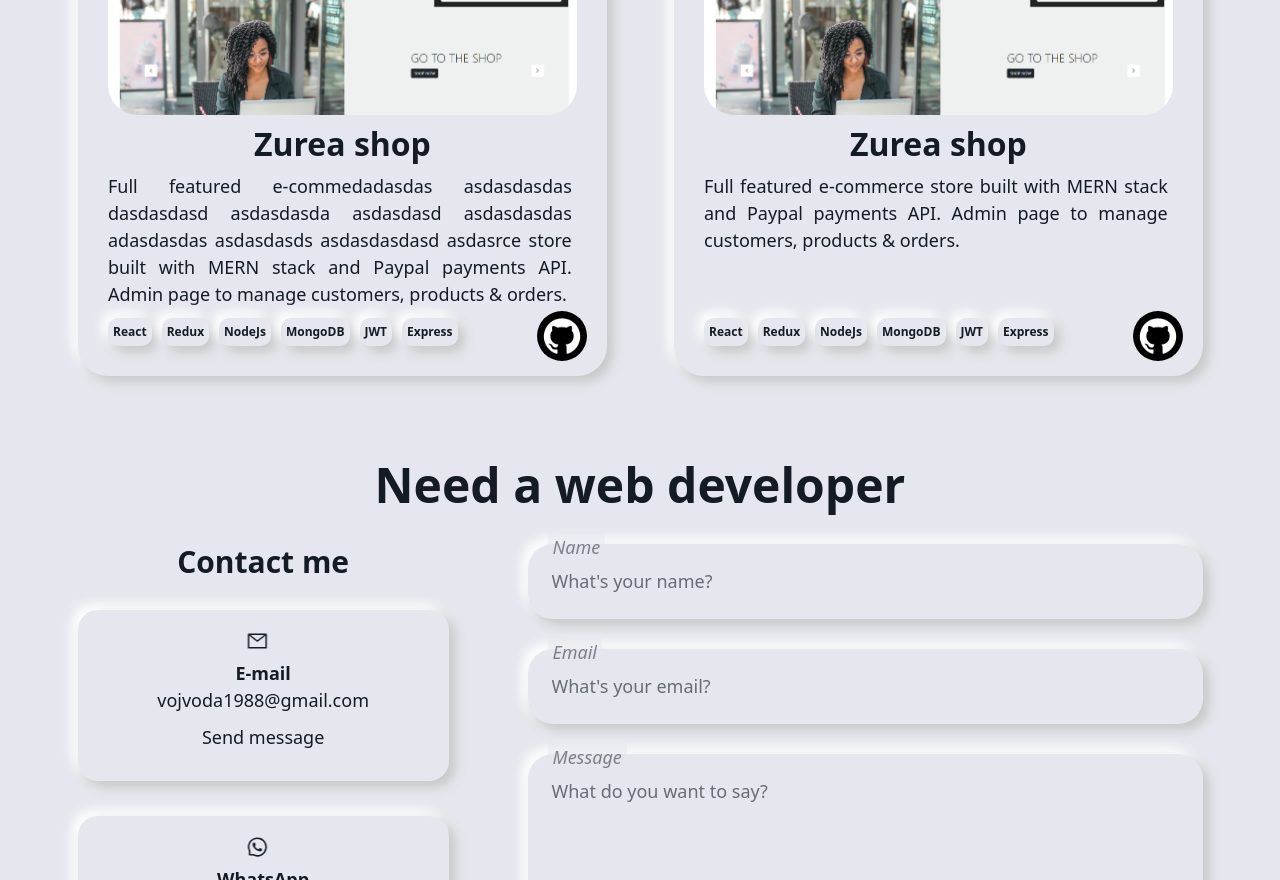
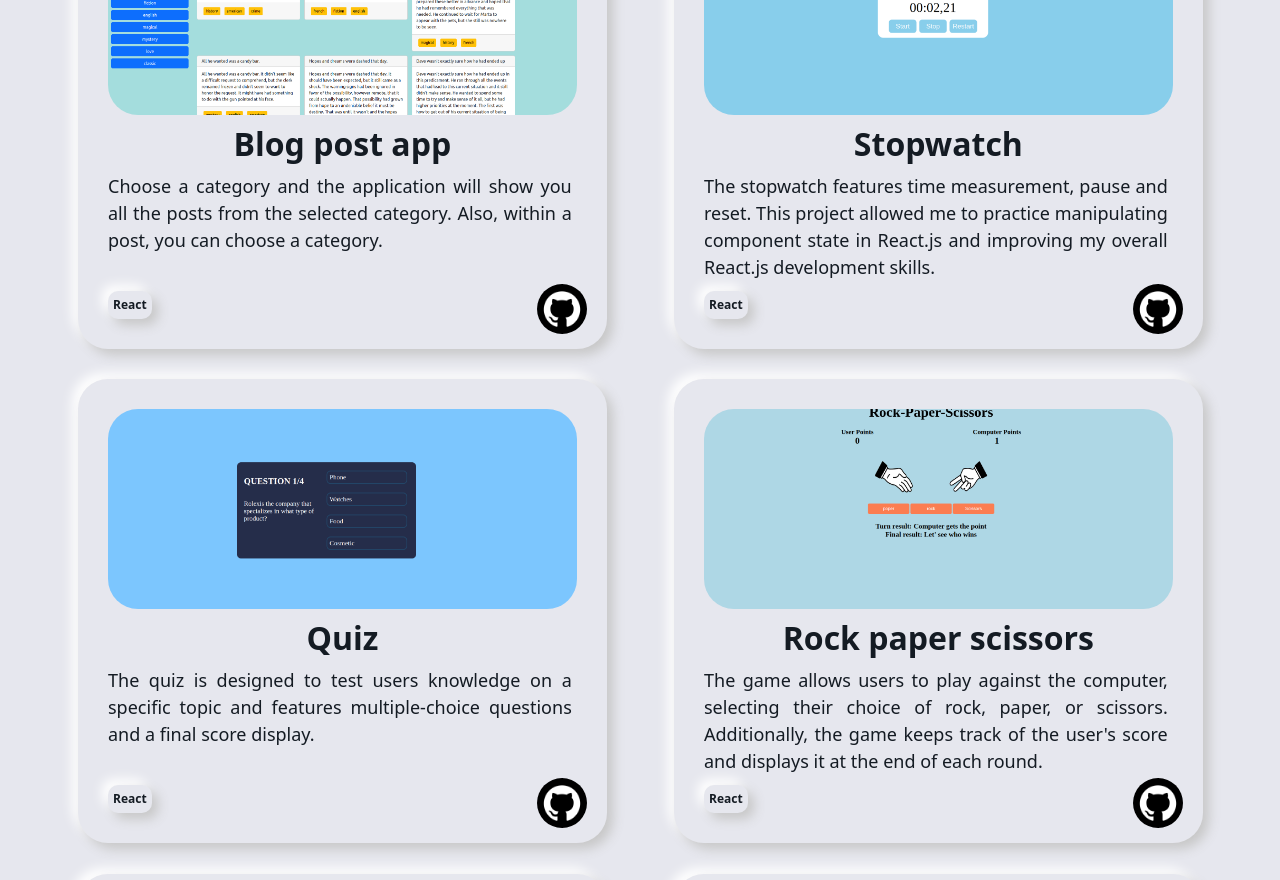
Before and after one commit to MiIos1988/Portfolio-react, a React (Create React App) app: page / in a window 1280 px wide. Shown: the part 1920-2800 px from the top of the page. Built offline with nearby package versions, Linux system fonts and the light colour scheme.

Commit message:
Add description in data.js

```diff
--- a/src/constants/data.js
+++ b/src/constants/data.js
@@ -1,4 +1,15 @@
 import img1 from "../assets/img/projectImg/shop.png";
+import img2 from "../assets/img/projectImg/bank-app.png";
+import img3 from "../assets/img/projectImg/blog-post.png";
+import img4 from "../assets/img/projectImg/chess.png";
+import img5 from "../assets/img/projectImg/calculator.png";
+import img6 from "../assets/img/projectImg/stopwatch.png";
+import img7 from "../assets/img/projectImg/quiz.png";
+import img8 from "../assets/img/projectImg/rock-paper-scissors.png";
+import img9 from "../assets/img/projectImg/clock.png";
+import img10 from "../assets/img/projectImg/hangman.png";
+import img11 from "../assets/img/projectImg/tic-tac-toe.png";
+import img12 from "../assets/img/projectImg/slider.png";
 
 const data = [
   {
@@ -10,28 +21,92 @@ const data = [
     live: "https://frontend-my-shop.vercel.app/",
   },
   {
-    image: img1,
-    title: "Zurea shop",
-    desc: "Full featured e-commerce store builts.",
-    tags: ["React", "Redux", "NodeJs", "MongoDB"],
-    github: "https://github.com/VojvodaMilos/My_shop",
-    live: "https://frontend-my-shop.vercel.app/",
+    image: img2,
+    title: "Bank app",
+    desc: "Entering user data and records of entered data that the user can modify or delete.",
+    tags: ["React"],
+    github: "https://github.com/VojvodaMilos/bank-app",
+    live: "https://bank-app-lovat.vercel.app/",
   },
   {
-    image: img1,
-    title: "Zurea shop",
-    desc: "Full featured e-commedadasdas asdasdasdas dasdasdasd asdasdasda asdasdasd asdasdasdas adasdasdas asdasdasds asdasdasdasd asdasrce store built with MERN stack and Paypal payments API. Admin page to manage customers, products & orders.",
-    tags: ["React", "Redux", "NodeJs", "MongoDB", "JWT", "Express"],
-    github: "https://github.com/VojvodaMilos/My_shop",
-    live: "https://frontend-my-shop.vercel.app/",
+    image: img3,
+    title: "Blog post app",
+    desc: "Choose a category and the application will show you all the posts from the selected category. Also, within a post, you can choose a category.",
+    tags: ["React"],
+    github: "https://github.com/VojvodaMilos/post-app-react",
+    live: "https://post-app-react-phi.vercel.app/",
   },
   {
-    image: img1,
-    title: "Zurea shop",
-    desc: "Full featured e-commerce store built with MERN stack and Paypal payments API. Admin page to manage customers, products & orders.",
-    tags: ["React", "Redux", "NodeJs", "MongoDB", "JWT", "Express"],
-    github: "https://github.com/VojvodaMilos/My_shop",
-    live: "https://frontend-my-shop.vercel.app/",
+    image: img6,
+    title: "Stopwatch",
+    desc: "The stopwatch features time measurement, pause and  reset. This project allowed me to practice manipulating component state in React.js and improving my overall React.js development skills.",
+    tags: ["React"],
+    github: "https://github.com/VojvodaMilos/stopwatch",
+    live: "https://stopwatch-five-beta.vercel.app/",
+  },
+  {
+    image: img7,
+    title: "Quiz",
+    desc: " The quiz is designed to test users knowledge on a specific topic and features multiple-choice questions and a final score display.",
+    tags: ["React"],
+    github: "https://github.com/VojvodaMilos/quiz",
+    live: "https://quiz-livid-chi.vercel.app/",
+  },
+  {
+    image: img8,
+    title: "Rock paper scissors",
+    desc: "The game allows users to play against the computer, selecting their choice of rock, paper, or scissors.  Additionally, the game keeps track of the user's score and displays it at the end of each round. ",
+    tags: ["React"],
+    github: "https://github.com/VojvodaMilos/rock-paper-scissors",
+    live: "https://rock-paper-scissors-ten-pi.vercel.app/",
+  },
+  {
+    image: img4,
+    title: "Chess - movement of pieces",
+    desc: "The application allows users to move chess pieces on a virtual board according to the rules of the game. Additionally, the application includes a feature that highlights the possible moves for each piece, helping users learn the game and make informed decisions.",
+    tags: ["Javascript"],
+    github: "https://github.com/VojvodaMilos/Chess",
+    live: "https://chess-six-sage.vercel.app/",
+  },
+  {
+    image: img5,
+    title: "Calculator",
+    desc: "Calculator App with vanilla JS. Simple app with basic arithmetic operations.",
+    tags: ["Javascript"],
+    github: "https://github.com/VojvodaMilos/calculator",
+    live: "https://calculate-navy.vercel.app/",
+  },
+  {
+    image: img9,
+    title: "Analog clock",
+    desc: "This application is an analog clock that displays the current time in a format similar to a classic analog clock. It allows users to track the exact time in real time. ",
+    tags: ["Javascript"],
+    github: "https://github.com/VojvodaMilos/analogClock",
+    live: "https://analog-clock-nu.vercel.app/",
+  },
+  {
+    image: img10,
+    title: "Hangman game",
+    desc: "The game is a classic word-guessing game where the player tries to guess a hidden word by guessing one letter at a time. This project allowed me to further develop my skills in JavaScript.",
+    tags: ["Javascript"],
+    github: "https://github.com/VojvodaMilos/Hangman_game",
+    live: "https://hangman-game-liart-one.vercel.app/",
+  },
+  {
+    image: img11,
+    title: "Tic-Tac-Toe Artificial intelligence",
+    desc: "Play Tic-Tac-Toe game against the computer and try to beat the artificial intelligence.",
+    tags: ["Javascript"],
+    github: "https://github.com/VojvodaMilos/Tic-Tac-Toe-artificial-intelligence",
+    live: "https://new-tic-tac-toe-chi.vercel.app/",
+  },
+  {
+    image: img12,
+    title: "Gallery",
+    desc: "As part of my portfolio, I created an gallery using HTML, CSS, and JavaScript. The gallery features a responsive layout with arrow buttons that allow users to cycle through the images.",
+    tags: ["Javascript"],
+    github: "https://github.com/VojvodaMilos/background-slider",
+    live: "https://background-slider-opal.vercel.app/",
   },
 ];
 
```
Also changed, not shown: 1 other file (tests, documents, lock files or other folders).
